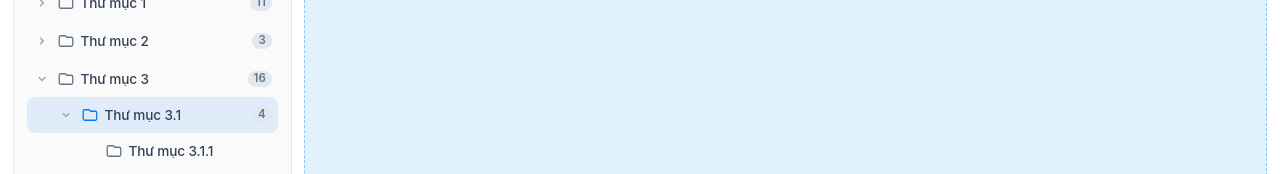
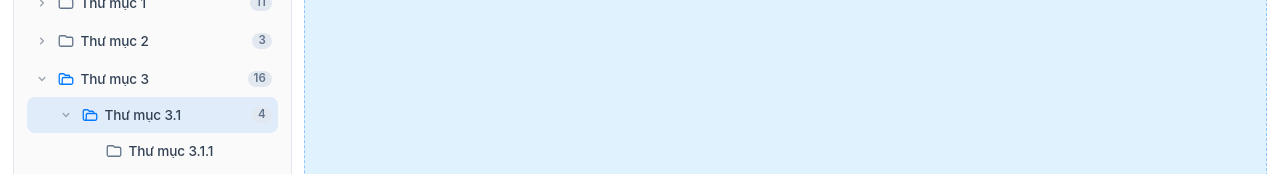
Before and after one commit to hoang234176/AppView, a React (Vite) app in the folder frontend/web/: page / in a window 1280 px wide. Shown: the part 151-325 px from the top of the page. Built offline with nearby package versions, Linux system fonts and the light colour scheme.

Commit message:
feat(sidebar): show open folder icon with blue accent when expanded

```diff
--- a/frontend/web/src/components/layouts/SidebarLayout/SidebarTree.css
+++ b/frontend/web/src/components/layouts/SidebarLayout/SidebarTree.css
@@ -323,6 +323,15 @@
   color: #94a3b8;
 }
 
+/* Khi thư mục đang mở: icon sáng màu xanh chủ đạo */
+.sidebar-tree__icon--expanded {
+  color: #007aff !important;
+}
+
+:is(.dark, :root.dark) .sidebar-tree__icon--expanded {
+  color: #0a84ff !important;
+}
+
 /* Tên thư mục */
 .sidebar-tree__name {
   flex: 1;
--- a/frontend/web/src/components/layouts/SidebarLayout/SidebarTree.jsx
+++ b/frontend/web/src/components/layouts/SidebarLayout/SidebarTree.jsx
@@ -85,8 +85,21 @@ function TreeItem({ item, level = 1, expandedIds, selectedId, onToggle, onSelect
           <span className="sidebar-tree__chevron-spacer" aria-hidden="true" />
         )}
 
-        {/* Icon Thư mục */}
-        <div className={`sidebar-tree__icon ${level > 1 ? 'sidebar-tree__icon--sub' : ''}`}>
+        {/* Icon Thư mục (đổi sang icon hé mở và sáng xanh khi mở) */}
+        <div
+          className={`sidebar-tree__icon ${level > 1 ? 'sidebar-tree__icon--sub' : ''} ${
+            isExpanded ? 'sidebar-tree__icon--expanded' : ''
+          }`}
+        >
+          {isExpanded ? (
+            <svg viewBox="0 0 24 24" fill="none" stroke="currentColor" strokeWidth="1.75">
+              <path
+                strokeLinecap="round"
+                strokeLinejoin="round"
+                d="M5 19a2 2 0 01-2-2V7a2 2 0 012-2h4l2 2h4a2 2 0 012 2v1M5 19h14a2 2 0 002-2v-5a2 2 0 00-2-2H9a2 2 0 00-2 2v5a2 2 0 01-2 2z"
+              />
+            </svg>
+          ) : (
             <svg viewBox="0 0 24 24" fill="none" stroke="currentColor" strokeWidth="1.75">
               <path
                 strokeLinecap="round"
@@ -94,6 +107,7 @@ function TreeItem({ item, level = 1, expandedIds, selectedId, onToggle, onSelect
                 d="M3 7v10a2 2 0 002 2h14a2 2 0 002-2V9a2 2 0 00-2-2h-6l-2-2H5a2 2 0 00-2 2z"
               />
             </svg>
+          )}
         </div>
 
         {/* Tên Thư mục */}
```
Lines whose indentation alone changed are shown as unchanged.
